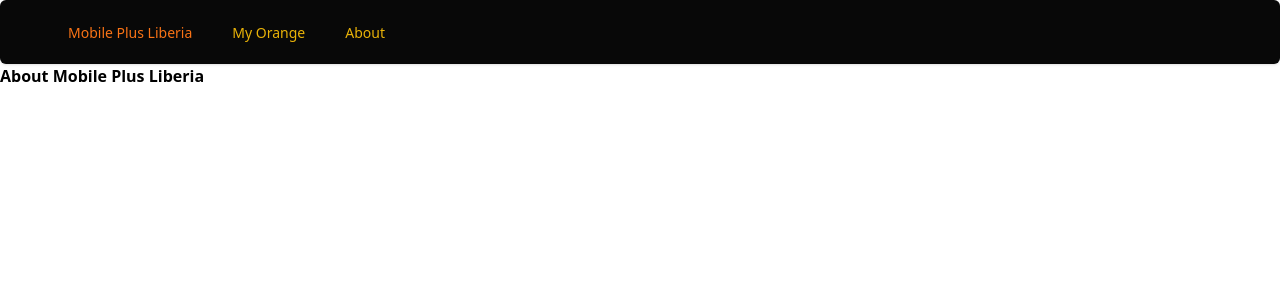
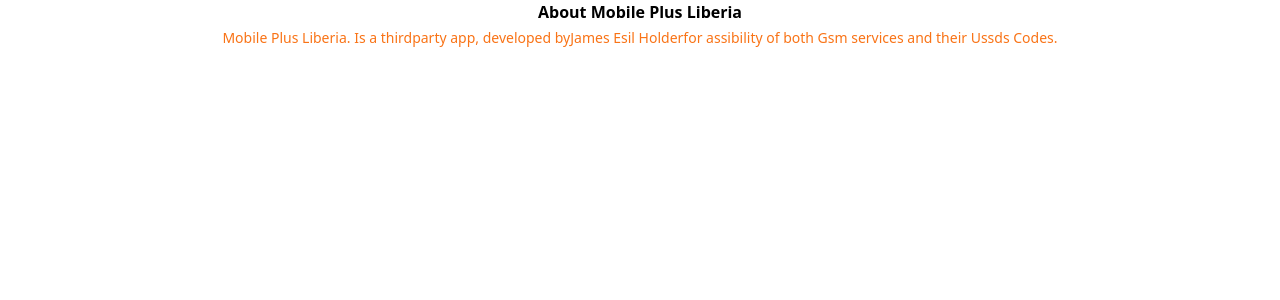
Before and after one commit to holderj-dev/mobile-plus-lib, a React (Create React App) app: page /about in a window 1280 px wide. Shown: the top 300 px of the page. Built offline with nearby package versions, Linux system fonts and the light colour scheme.

Commit message:
12/14/22-4

```diff
--- a/src/App.js
+++ b/src/App.js
@@ -5,6 +5,7 @@
 import AuthorCard from "./conponents/main.js";
 import OrangeCard from './conponents/OrangeCard';
 import LonestarCard from './conponents/LonestarCard';
+import AboutMp from './routes/About';
 
 function App() {
   const [isActive, setISActive] = useState({
@@ -20,12 +21,29 @@
             <AuthorCard {...{ isActive, setISActive }} />
             {
               isActive.name === "orange" ?
-                <OrangeCard/> : isActive.name === "lonestar" ? <LonestarCard/> : <OrangeCard/>
+                <OrangeCard /> : isActive.name === "lonestar" ? <LonestarCard /> : <OrangeCard />
             }
 
           </div>
         </main>
       </div>
+
+      <footer class="bg-[#edede9] rounded-md shadow justify-center">
+        <AboutMp/>
+        {/* <p
+          class='flex
+                      justify-items-center
+                      border-b-2 border-transparent
+                      px-1
+                      pt-1
+                      text-sm
+                      font-medium
+                      text-orange-500
+                      hover:border-gray-300 hover:text-yellow-500'>
+          Mobile Plus Liberia. Is a thirdparty app, developed by  <a href="https://jamesesilholder.vercel.app">   James Esil Holder</a>
+          for assibility ot both Gsm services and Ussds Codes in liberia.
+        </p> */}
+      </footer>
     </>
   );
 }
--- a/src/conponents/Navbar.js
+++ b/src/conponents/Navbar.js
@@ -60,7 +60,7 @@
                       hover:border-gray-300 hover:text-gray-700
                     ">Mobile Plus Liberia</a>
 
-                  <a href="/my-orange" class="
+                  {/* <a href="/my-orange" class="
                       items-center
                       inline-flex
                       border-b-2 border-transparent
@@ -70,7 +70,7 @@
                       font-medium
                       text-yellow-500
                       hover:border-gray-300 hover:text-gray-500
-                    ">My Orange</a>
+                    ">My Orange</a> */}
 
                   <a href="/about" class="
                       items-center
--- a/src/routes/About.js
+++ b/src/routes/About.js
@@ -1,15 +1,25 @@
 import React from "react";
-import Navbar from "../conponents/Navbar";
 
 
-export default function AboutMp(){
-    return(
-        <>
-          <Navbar/>
+export default function AboutMp() {
+  return (
+    <>
 
-          <div className="font-bold felx items-center ">
-            <h1 >About Mobile Plus Liberia</h1>
-          </div>
-        </>
-    )
+      <div className="font-bold flex justify-center">
+        <h1 >About Mobile Plus Liberia</h1>
+      </div>
+      <p
+        class='flex justify-center
+          border-b-2 border-transparent
+          px-1
+          pt-1
+          text-sm
+          font-medium
+          text-orange-500
+          hover:text-yellow-500'>
+        Mobile Plus Liberia. Is a thirdparty app, developed by <a href="https://jamesesilholder.vercel.app"> James Esil Holder </a>
+        for assibility of both Gsm services and their Ussds Codes.
+      </p>
+    </>
+  )
 }
--- a/src/routes/myOange.js
+++ b/src/routes/myOange.js
@@ -6,11 +6,14 @@
     return (
         <>
             <Navbar />
-
             <div className="font-bold felx items-center ">
                 <h1 >About Mobile Plus Liberia</h1>
-                <iframe src="https://www.youtube.com/" title="My Orange Liberia">
-                </iframe>
+                <body>
+                    <iframe  src="https://proinfogaming7.wixsite.com/website" width="100%" height="560" frameborder="0">
+                    </iframe>
+
+                </body>
+
             </div>
         </>
     )
```
